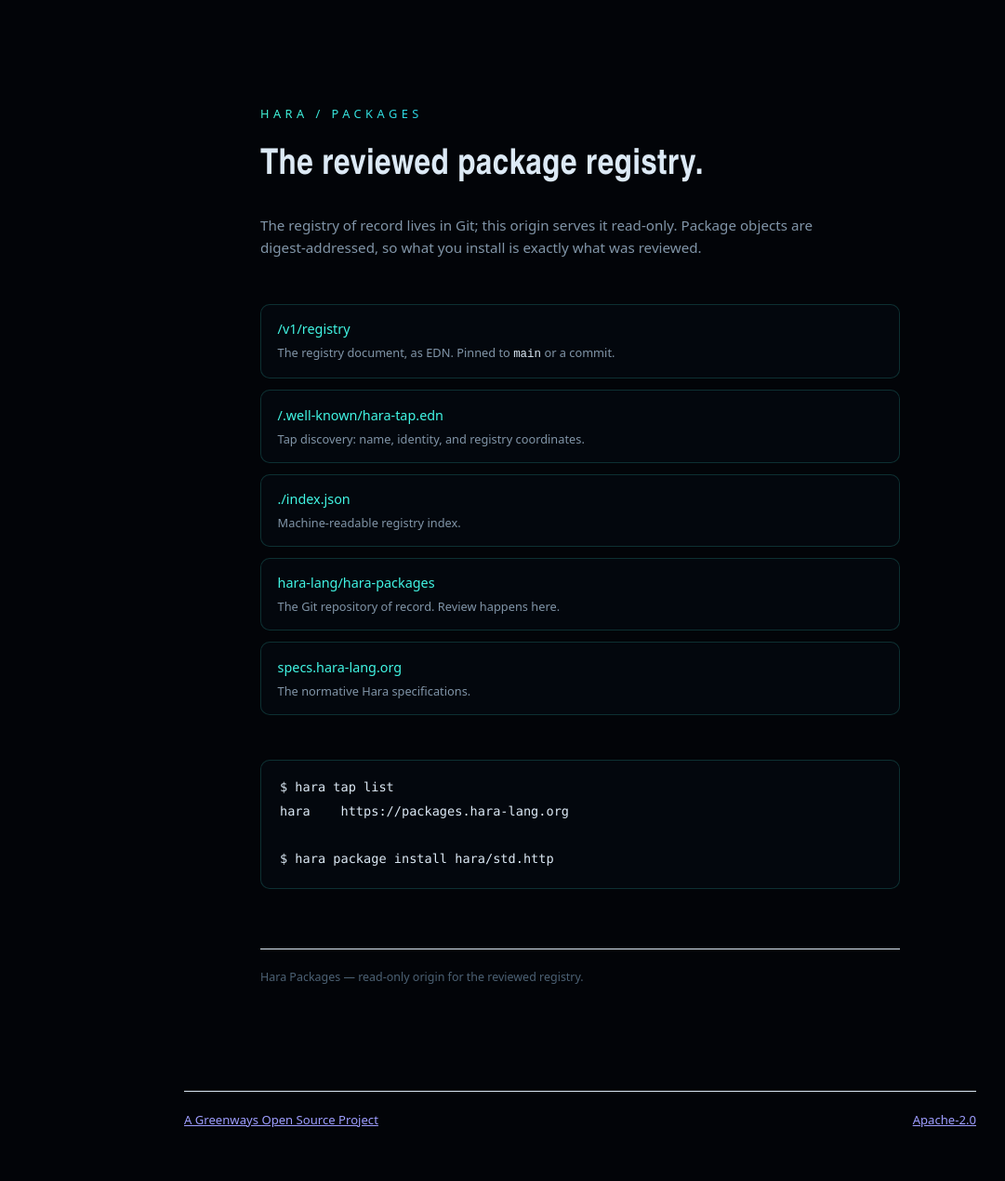
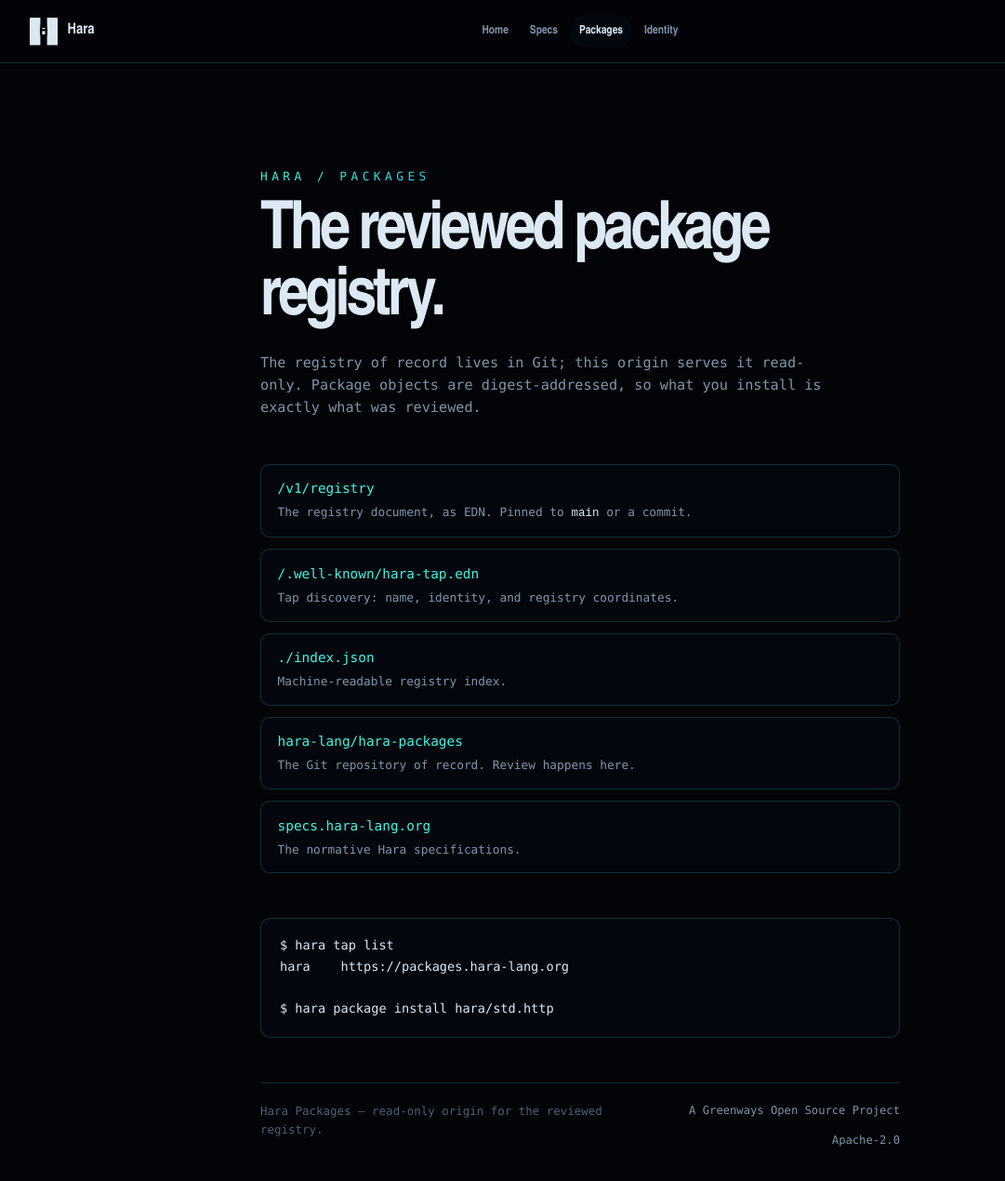
Before and after one commit to hara-lang/hara-packages, a website: page site/index.html in a window 1280 px wide. Shown: the whole page at 93% size, without its empty margins (16-1097 px from the left). Drawn offline with Linux system fonts and the light colour scheme.

Commit message:
Use the shared Hara GitHub identity (#8)
* Add the shared Hara identity to Packages

* Align the Packages shell with shared identity

* Document the shared Hara identity boundary

* Test the shared Packages identity shell

* Validate Packages changes in CI

```diff
--- a/site/index.html
+++ b/site/index.html
@@ -25,12 +25,22 @@
     <link rel="stylesheet" href="./vendor/hara-ui/tokens.css">
     <link rel="stylesheet" href="./page.css">
     <title>Hara Packages</title>
-    <style>
-      body { max-width: 900px; margin: 0 auto; padding: 48px 24px; font: 16px/1.6 system-ui, sans-serif; }
-      footer { display:flex; justify-content:space-between; gap:16px; margin-top:64px; padding-top:20px; border-top:1px solid currentColor; font-size:.82rem; }
-    </style>
   </head>
   <body>
+    <header class="site-header">
+      <a class="brand" href="https://www.hara-lang.org/" aria-label="Hara home">
+        <span class="brand-mark" aria-hidden="true">H</span>
+        <span>Hara</span>
+      </a>
+      <nav aria-label="Hara ecosystem">
+        <a href="https://www.hara-lang.org/">Home</a>
+        <a href="https://specs.hara-lang.org/">Specs</a>
+        <span aria-current="page">Packages</span>
+        <a href="https://id.hara-lang.org/">Identity</a>
+      </nav>
+      <div data-hara-identity></div>
+    </header>
+
     <main class="page">
       <header class="hero">
         <p class="eyebrow">HARA / PACKAGES</p>
@@ -74,11 +84,26 @@ $ hara package install hara/std.http</code></pre>
 
       <footer class="foot">
         <p>Hara Packages — read-only origin for the reviewed registry.</p>
+        <nav>
+          <a href="https://opensource.greenways.ai/open-source/">A Greenways Open Source Project</a>
+          <a href="https://github.com/hara-lang/hara-packages/blob/main/LICENSE">Apache-2.0</a>
+        </nav>
       </footer>
     </main>
-    <footer>
-      <a href="https://opensource.greenways.ai/open-source/">A Greenways Open Source Project</a>
-      <a href="https://github.com/hara-lang/hara-packages/blob/main/LICENSE">Apache-2.0</a>
-    </footer>
+
+    <script>
+      (() => {
+        const testing = location.hostname === "packages.testing.hara-lang.org"
+          || location.hostname.endsWith(".testing.hara-lang.org");
+        const identityOrigin = testing
+          ? "https://id.testing.hara-lang.org"
+          : "https://id.hara-lang.org";
+        const script = document.createElement("script");
+        script.src = `${identityOrigin}/identity-client.js`;
+        script.defer = true;
+        script.dataset.haraIdentityClient = "";
+        document.head.append(script);
+      })();
+    </script>
   </body>
 </html>
--- a/site/page.css
+++ b/site/page.css
@@ -2,18 +2,88 @@
 
 * { box-sizing: border-box; }
 
+html,
+body { margin: 0; padding: 0; }
+
 body {
-  margin: 0;
+  min-width: 320px;
+  min-height: 100vh;
   background: var(--hara-abyss);
   color: var(--hara-text);
   font-family: var(--hara-mono);
   line-height: 1.6;
 }
 
+.site-header {
+  position: sticky;
+  top: 0;
+  z-index: 20;
+  display: grid;
+  grid-template-columns: 1fr auto 1fr;
+  align-items: center;
+  gap: 1rem;
+  min-height: 68px;
+  padding: 0 clamp(1rem, 4vw, 3rem);
+  background: color-mix(in srgb, var(--hara-abyss) 88%, transparent);
+  border-bottom: 1px solid var(--hara-line);
+  backdrop-filter: blur(20px) saturate(130%);
+}
+
+.brand {
+  display: inline-flex;
+  align-items: center;
+  gap: .65rem;
+  width: max-content;
+  color: var(--hara-text);
+  font-family: var(--hara-display);
+  font-weight: 700;
+  text-decoration: none;
+}
+
+.brand-mark {
+  display: grid;
+  place-items: center;
+  width: 30px;
+  height: 30px;
+  color: var(--hara-abyss);
+  background: var(--hara-text);
+  font-family: var(--hara-mono);
+  font-size: 1.08rem;
+  line-height: 1;
+  clip-path: polygon(0 0, 38% 0, 38% 38%, 62% 38%, 62% 0, 100% 0, 100% 100%, 62% 100%, 62% 62%, 38% 62%, 38% 100%, 0 100%);
+}
+
+.site-header nav {
+  display: flex;
+  align-items: center;
+  justify-content: center;
+  gap: .2rem;
+}
+
+.site-header nav a,
+.site-header nav span {
+  padding: .45rem .62rem;
+  color: var(--hara-muted);
+  border-radius: 999px;
+  font-family: var(--hara-display);
+  font-size: .78rem;
+  font-weight: 650;
+  text-decoration: none;
+  white-space: nowrap;
+}
+
+.site-header nav a:hover,
+.site-header nav span[aria-current="page"] {
+  color: var(--hara-text);
+  background: var(--hara-panel);
+}
+
+.site-header > [data-hara-identity] { justify-self: end; }
+
 .page {
   max-width: 46rem;
   margin: 0 auto;
-  padding: 4rem 1.5rem 3rem;
+  padding: clamp(4rem, 9vw, 7rem) 1.5rem 3rem;
 }
 
 .hero { margin-bottom: 3rem; }
@@ -31,9 +101,10 @@ body {
 h1 {
   margin: 0 0 1.25rem;
   font-family: var(--hara-display);
-  font-size: 2.4rem;
+  font-size: clamp(2.5rem, 7vw, 4.5rem);
   font-weight: 700;
-  letter-spacing: 0.01em;
+  line-height: .98;
+  letter-spacing: -.055em;
   color: var(--hara-text);
 }
 
@@ -79,10 +150,7 @@ h1 {
   font-size: 0.8rem;
 }
 
-.card-note code {
-  color: var(--hara-text);
-  font-size: 0.78rem;
-}
+.card-note code { color: var(--hara-text); font-size: 0.78rem; }
 
 .usage { margin-bottom: 3rem; }
 
@@ -101,8 +169,38 @@ h1 {
   color: var(--hara-text);
 }
 
-.foot p {
-  margin: 0;
-  color: var(--hara-faint);
-  font-size: 0.78rem;
+.foot {
+  display: flex;
+  align-items: flex-start;
+  justify-content: space-between;
+  gap: 1rem;
+  padding-top: 1.25rem;
+  border-top: 1px solid var(--hara-line);
 }
+
+.foot p { margin: 0; color: var(--hara-faint); font-size: 0.78rem; }
+.foot nav { display: flex; flex-wrap: wrap; justify-content: flex-end; gap: .8rem; }
+.foot a { color: var(--hara-muted); font-size: .76rem; text-decoration: none; }
+.foot a:hover { color: var(--hara-cyan); }
+
+@media (max-width: 760px) {
+  .site-header {
+    grid-template-columns: auto minmax(0, 1fr) auto;
+    padding-inline: 14px;
+    gap: .4rem;
+  }
+  .brand > span:last-child { display: none; }
+  .site-header nav {
+    justify-content: flex-start;
+    overflow-x: auto;
+    scrollbar-width: none;
+  }
+  .site-header nav::-webkit-scrollbar { display: none; }
+}
+
+@media (max-width: 620px) {
+  .site-header nav a:first-child,
+  .site-header nav a:last-child { display: none; }
+  .foot { flex-direction: column; }
+  .foot nav { justify-content: flex-start; }
+}
```
Also changed, not shown: test/site-identity.test.mjs (added, +21 -0 lines), .github/workflows/validate.yml (added), README.md.
